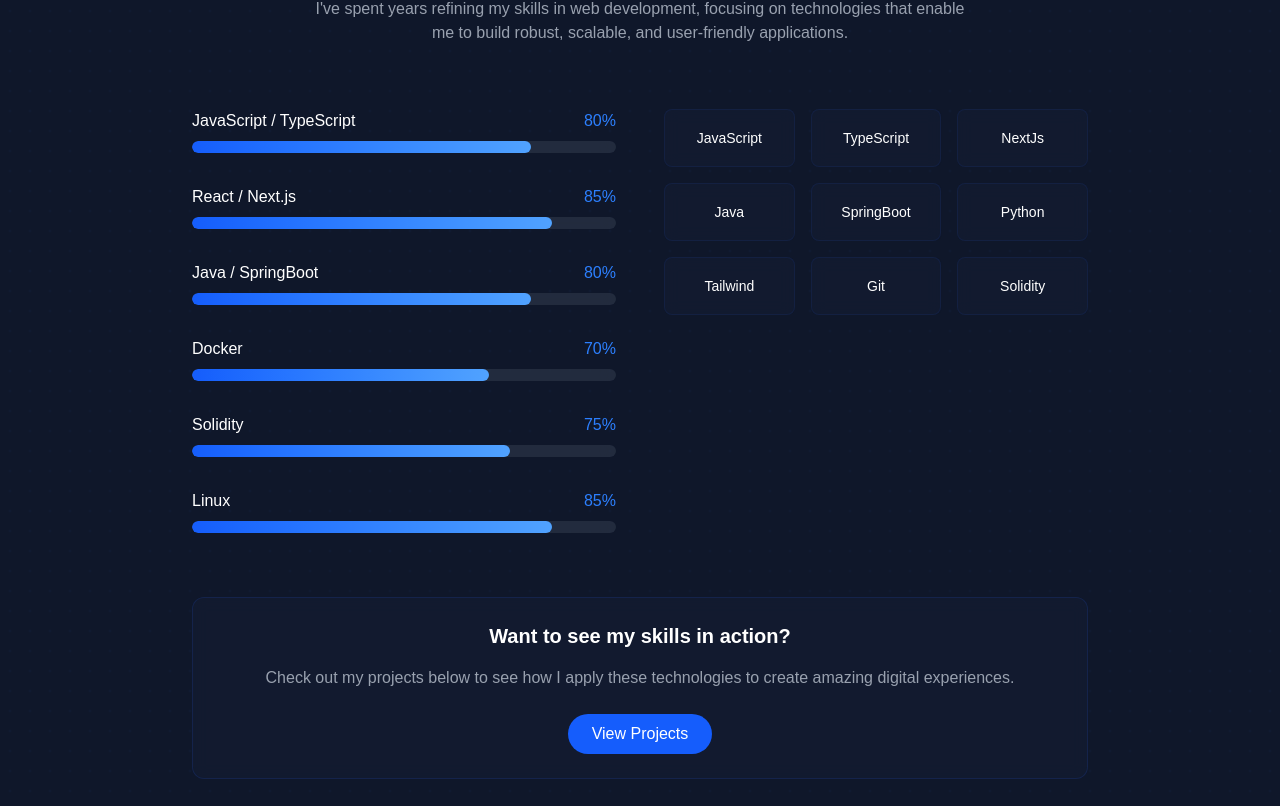
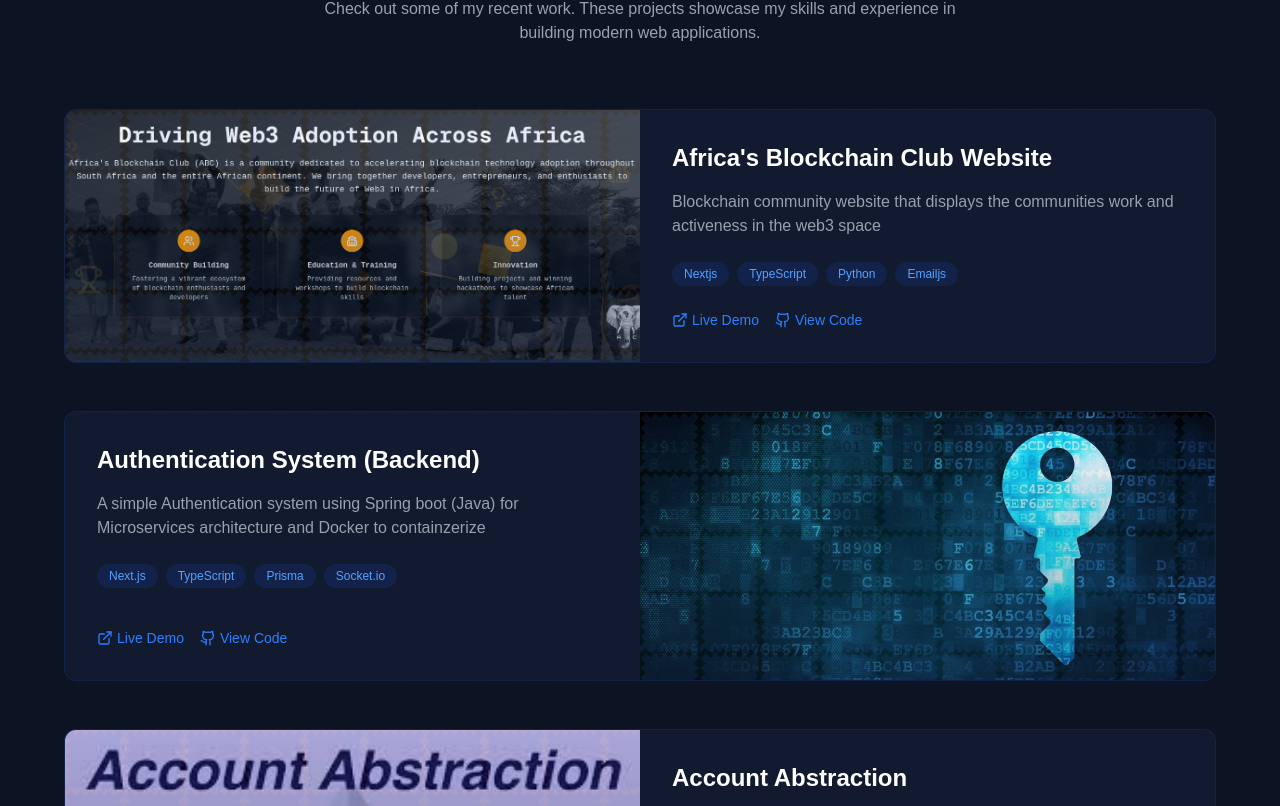
Before and after one commit to DenzelSE/My-Dev-Portfolio, a Next.js app: page / in a window 1280 px wide. Shown: the part 1694-2500 px from the top of the page. Built offline with nearby package versions, Linux system fonts and the light colour scheme.

Commit message:
projects done

```diff
--- a/app/page.tsx
+++ b/app/page.tsx
@@ -14,8 +14,8 @@ export default function Home() {
       <Navbar />
       <Hero />
       <About />
+      <Projects />
       <Skills />
-      <Projects />
       <Contact />
       <Footer />
     </main>
--- a/components/projects.tsx
+++ b/components/projects.tsx
@@ -46,28 +46,28 @@ export default function Projects() {
 
   const projects: Project[] = [
     {
-      title: "E-Commerce Platform",
+      title: "Africa's Blockchain Club Website",
       description:
-        "A full-featured e-commerce platform with user authentication, product catalog, shopping cart, and payment processing.",
-      image: "/placeholder.svg?height=600&width=800",
-      tags: ["React", "Node.js", "MongoDB", "Stripe"],
-      liveUrl: "#",
-      githubUrl: "#",
+        "Blockchain community website that displays the communities work and activeness in the web3 space",
+      image: "/projects/abc.png",
+      tags: ["Nextjs", "TypeScript", "Python", "Emailjs"],
+      liveUrl: "public/projects/abc.png",
+      githubUrl: "https://github.com/DenzelSE/abcWebsite",
     },
     {
-      title: "Task Management App",
+      title: "Authentication System (Backend)",
       description:
-        "A collaborative task management application with real-time updates, drag-and-drop interface, and team communication features.",
-      image: "/placeholder.svg?height=600&width=800",
+        "A simple Authentication system using Spring boot (Java) for Microservices architecture and Docker to containzerize",
+      image: "/projects/auth.jpeg",
       tags: ["Next.js", "TypeScript", "Prisma", "Socket.io"],
       liveUrl: "#",
-      githubUrl: "#",
+      githubUrl: "https://github.com/DenzelSE/Auth-System-Containerized-",
     },
     {
-      title: "AI Content Generator",
+      title: "Account Abstraction",
       description:
-        "An AI-powered content generation tool that helps users create blog posts, marketing copy, and social media content.",
-      image: "/placeholder.svg?height=600&width=800",
+        "ERC-4337 is a new “Account Abstraction (abbreviated as AA)” standard that can unlock the functionalities of smart contract wallets on the Ethereum blockchain and networks compatible with EVM",
+      image: "/projects/AA.jpg",
       tags: ["React", "Python", "OpenAI", "FastAPI"],
       liveUrl: "#",
       githubUrl: "#",
```
Also changed, not shown: public/projects/AA.jpg (added).
